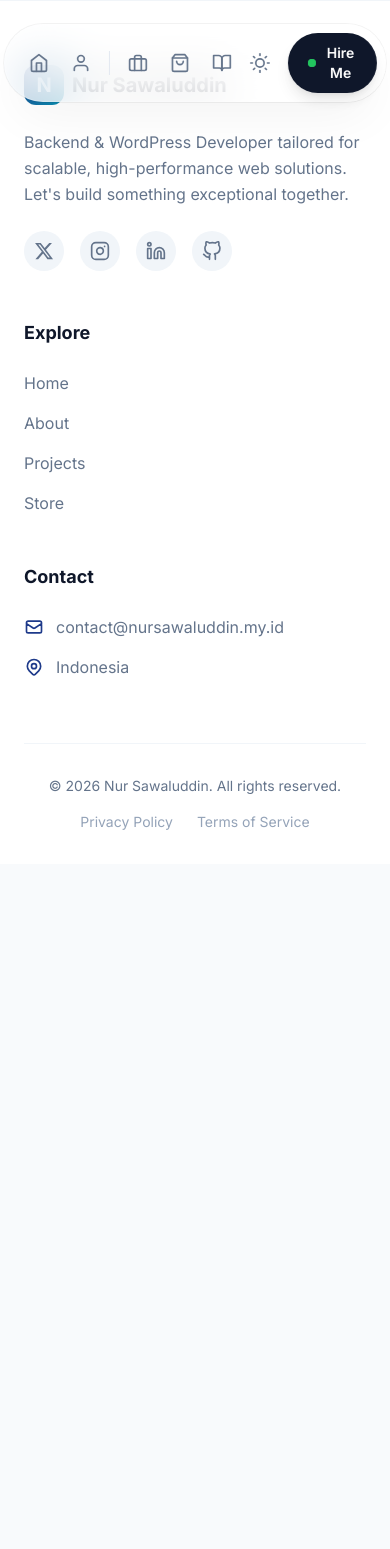
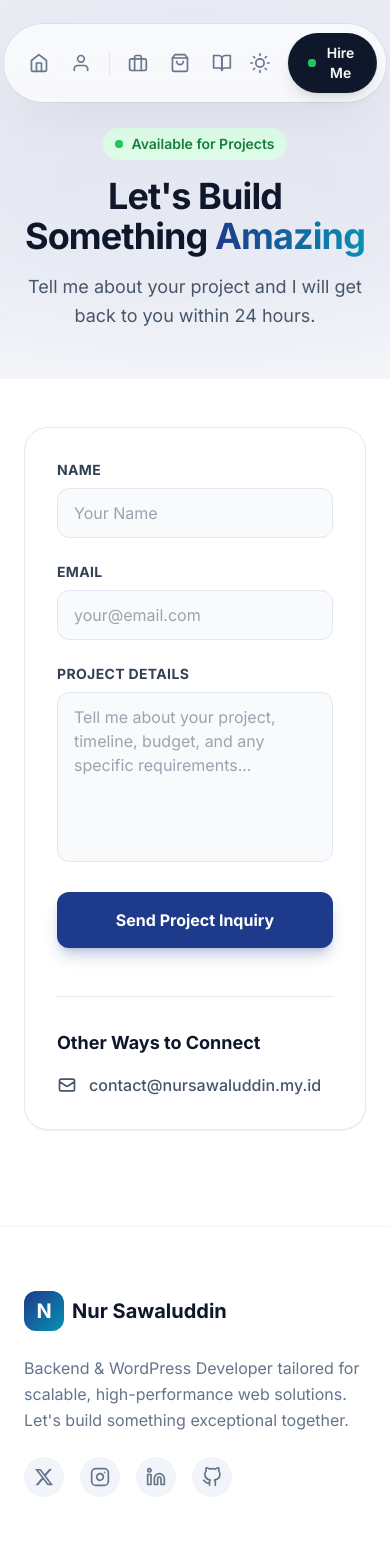
Before and after one commit to heizer-id/myPortofolio, a Nuxt app: page /hire in a window 390 px wide. Shown: the top 1549 px of the page. Before the commit the page ends 864 px from the top, so only its background shows below. Built offline with nearby package versions, Linux system fonts and the light colour scheme.

Commit message:
feat: create initial homepage with hero, skills, experience, and projects sections, and add a new hire page.

```diff
--- /dev/null
+++ b/app/pages/hire.vue
@@ -0,0 +1,169 @@
+<script setup>
+import { ref } from 'vue'
+
+definePageMeta({
+  layout: 'default'
+})
+
+useHead({
+  title: 'Hire Me - Nur Sawaluddin',
+  meta: [
+    { name: 'description', content: 'Get in touch for project inquiries and collaborations.' }
+  ]
+})
+
+const contactName = ref('')
+const contactEmail = ref('')
+const contactMessage = ref('')
+const isLoading = ref(false)
+const showSuccess = ref(false)
+
+const submitForm = async () => {
+  isLoading.value = true
+  try {
+    const response = await $fetch('/api/contact', {
+      method: 'POST',
+      body: {
+        name: contactName.value,
+        email: contactEmail.value,
+        message: contactMessage.value
+      }
+    })
+
+    // Reset form and show success
+    contactName.value = ''
+    contactEmail.value = ''
+    contactMessage.value = ''
+    showSuccess.value = true
+
+    setTimeout(() => {
+      showSuccess.value = false
+    }, 5000)
+
+  } catch (error) {
+    if (error.data && error.data.statusMessage) {
+       alert(error.data.statusMessage)
+    } else {
+       alert('Gagal mengirim pesan. Silakan coba lagi. Cek konsol browser untuk detail.')
+    }
+    console.error(error)
+  } finally {
+    isLoading.value = false
+  }
+}
+</script>
+
+<template>
+  <div class="min-h-screen bg-white dark:bg-slate-900 transition-colors duration-300">
+    <!-- Page Header -->
+    <section class="pt-32 pb-12 bg-gradient-to-b from-primary/5 via-primary/2 to-transparent dark:from-primary/10 dark:to-transparent relative overflow-hidden">
+      <div class="absolute top-1/2 left-1/2 -translate-x-1/2 -translate-y-1/2 w-[800px] h-[400px] bg-primary/20 dark:bg-primary/10 blur-[120px] rounded-full opacity-50 pointer-events-none"></div>
+
+      <div class="container mx-auto px-6 relative z-10">
+        <div class="text-center max-w-2xl mx-auto">
+          <div class="inline-flex items-center gap-2 px-3 py-1.5 rounded-full bg-green-100 dark:bg-green-900/30 text-green-700 dark:text-green-400 text-sm font-semibold mb-4">
+            <span class="relative flex h-2 w-2">
+              <span class="animate-ping absolute inline-flex h-full w-full rounded-full bg-green-400 opacity-75"></span>
+              <span class="relative inline-flex rounded-full h-2 w-2 bg-green-500"></span>
+            </span>
+            Available for Projects
+          </div>
+
+          <h1 class="text-4xl md:text-5xl font-bold text-slate-900 dark:text-white mb-4 tracking-tight">
+            Let's Build Something <span class="text-transparent bg-clip-text bg-gradient-to-r from-primary to-secondary">Amazing</span>
+          </h1>
+
+          <p class="text-lg text-slate-600 dark:text-slate-400 leading-relaxed">
+            Tell me about your project and I will get back to you within 24 hours.
+          </p>
+        </div>
+      </div>
+    </section>
+
+    <!-- Contact Form Section -->
+    <section class="py-12 pb-24">
+      <div class="container mx-auto px-6">
+        <div class="max-w-2xl mx-auto">
+          <!-- Success Message -->
+          <div v-if="showSuccess" class="mb-8 p-6 bg-green-50 dark:bg-green-900/20 border border-green-200 dark:border-green-800 rounded-2xl">
+            <div class="flex items-center gap-3">
+              <svg class="w-6 h-6 text-green-600 dark:text-green-400" fill="none" viewBox="0 0 24 24" stroke="currentColor">
+                <path stroke-linecap="round" stroke-linejoin="round" stroke-width="2" d="M9 12l2 2 4-4m6 2a9 9 0 11-18 0 9 9 0 0118 0z" />
+              </svg>
+              <div>
+                <h3 class="font-bold text-green-900 dark:text-green-100">Message Sent Successfully!</h3>
+                <p class="text-sm text-green-700 dark:text-green-300">I'll get back to you soon.</p>
+              </div>
+            </div>
+          </div>
+
+          <!-- Form Card -->
+          <div class="bg-white dark:bg-slate-800 rounded-3xl p-8 md:p-12 shadow-sm border border-slate-200 dark:border-slate-700">
+            <form @submit.prevent="submitForm" class="space-y-6">
+              <div>
+                <label class="block text-sm font-bold text-slate-700 dark:text-slate-300 mb-2 uppercase tracking-wide">Name</label>
+                <input
+                  v-model="contactName"
+                  type="text"
+                  class="w-full px-4 py-3 rounded-xl border border-slate-200 dark:border-slate-700 bg-slate-50 dark:bg-slate-900 text-slate-900 dark:text-white focus:ring-2 focus:ring-primary focus:border-transparent outline-none transition-all"
+                  placeholder="Your Name"
+                  required
+                />
+              </div>
+
+              <div>
+                <label class="block text-sm font-bold text-slate-700 dark:text-slate-300 mb-2 uppercase tracking-wide">Email</label>
+                <input
+                  v-model="contactEmail"
+                  type="email"
+                  class="w-full px-4 py-3 rounded-xl border border-slate-200 dark:border-slate-700 bg-slate-50 dark:bg-slate-900 text-slate-900 dark:text-white focus:ring-2 focus:ring-primary focus:border-transparent outline-none transition-all"
+                  placeholder="your@email.com"
+                  required
+                />
+              </div>
+
+              <div>
+                <label class="block text-sm font-bold text-slate-700 dark:text-slate-300 mb-2 uppercase tracking-wide">Project Details</label>
+                <textarea
+                  v-model="contactMessage"
+                  rows="6"
+                  class="w-full px-4 py-3 rounded-xl border border-slate-200 dark:border-slate-700 bg-slate-50 dark:bg-slate-900 text-slate-900 dark:text-white focus:ring-2 focus:ring-primary focus:border-transparent outline-none transition-all resize-none"
+                  placeholder="Tell me about your project, timeline, budget, and any specific requirements..."
+                  required
+                ></textarea>
+              </div>
+
+              <button
+                type="submit"
+                class="w-full py-4 px-6 bg-primary hover:bg-primary/90 text-white font-bold rounded-xl shadow-lg shadow-primary/25 transition-all hover:-translate-y-1 disabled:opacity-50 disabled:cursor-not-allowed disabled:hover:translate-y-0"
+                :disabled="isLoading"
+              >
+                <span v-if="!isLoading">Send Project Inquiry</span>
+                <span v-else class="flex items-center justify-center gap-2">
+                  <svg class="animate-spin h-5 w-5" viewBox="0 0 24 24">
+                    <circle class="opacity-25" cx="12" cy="12" r="10" stroke="currentColor" stroke-width="4" fill="none"></circle>
+                    <path class="opacity-75" fill="currentColor" d="M4 12a8 8 0 018-8V0C5.373 0 0 5.373 0 12h4zm2 5.291A7.962 7.962 0 014 12H0c0 3.042 1.135 5.824 3 7.938l3-2.647z"></path>
+                  </svg>
+                  Sending...
+                </span>
+              </button>
+            </form>
+
+            <!-- Additional Contact Info -->
+            <div class="mt-12 pt-8 border-t border-slate-200 dark:border-slate-700">
+              <h3 class="text-lg font-bold text-slate-900 dark:text-white mb-4">Other Ways to Connect</h3>
+              <div class="space-y-3">
+                <a href="mailto:contact@nursawaluddin.my.id" class="flex items-center gap-3 text-slate-600 dark:text-slate-400 hover:text-primary dark:hover:text-primary transition-colors">
+                  <svg class="w-5 h-5" fill="none" viewBox="0 0 24 24" stroke="currentColor">
+                    <path stroke-linecap="round" stroke-linejoin="round" stroke-width="2" d="M3 8l7.89 5.26a2 2 0 002.22 0L21 8M5 19h14a2 2 0 002-2V7a2 2 0 00-2-2H5a2 2 0 00-2 2v10a2 2 0 002 2z" />
+                  </svg>
+                  <span class="font-medium">contact@nursawaluddin.my.id</span>
+                </a>
+              </div>
+            </div>
+          </div>
+        </div>
+      </div>
+    </section>
+  </div>
+</template>
--- a/app/pages/index.vue
+++ b/app/pages/index.vue
@@ -4,8 +4,6 @@ import { computed, ref, onMounted, onUnmounted } from 'vue'
 definePageMeta({
   layout: 'home'
 })
-
-const { openModal } = useModal()
 
 // Navbar Visibility Logic
 const showNavbar = ref(false)
@@ -101,9 +99,9 @@ const experiences = [
             </p>
 
             <div class="flex flex-wrap gap-3 lg:gap-4 pt-2">
-              <button @click="openModal" class="px-6 py-3 lg:px-8 lg:py-4 bg-primary hover:bg-primary/90 text-white rounded-xl font-medium transition-all shadow-lg shadow-primary/25 hover:-translate-y-1 text-sm lg:text-base">
+              <NuxtLink to="/hire" class="px-6 py-3 lg:px-8 lg:py-4 bg-primary hover:bg-primary/90 text-white rounded-xl font-medium transition-all shadow-lg shadow-primary/25 hover:-translate-y-1 text-sm lg:text-base">
                 Let's Talk
-              </button>
+              </NuxtLink>
               <a href="#projects" class="px-6 py-3 lg:px-8 lg:py-4 bg-white dark:bg-slate-800 text-slate-900 dark:text-white border border-slate-200 dark:border-slate-700 rounded-xl font-medium hover:bg-slate-50 dark:hover:bg-slate-700 transition-all hover:-translate-y-1 text-sm lg:text-base">
                 View Work
               </a>
@@ -255,9 +253,9 @@ const experiences = [
              <p class="text-indigo-100 text-lg md:text-xl mb-10 leading-relaxed max-w-2xl mx-auto">
                I'm available for freelance projects and consulting. Let's discuss how we can build scalable solutions together.
              </p>
-             <button @click="openModal" class="px-10 py-4 bg-white text-primary rounded-xl font-bold hover:bg-indigo-50 transition-all shadow-xl hover:-translate-y-1">
+             <NuxtLink to="/hire" class="inline-block px-10 py-4 bg-white text-primary rounded-xl font-bold hover:bg-indigo-50 transition-all shadow-xl hover:-translate-y-1">
                Start a Project
-             </button>
+             </NuxtLink>
           </div>
        </div>
     </section>
```
